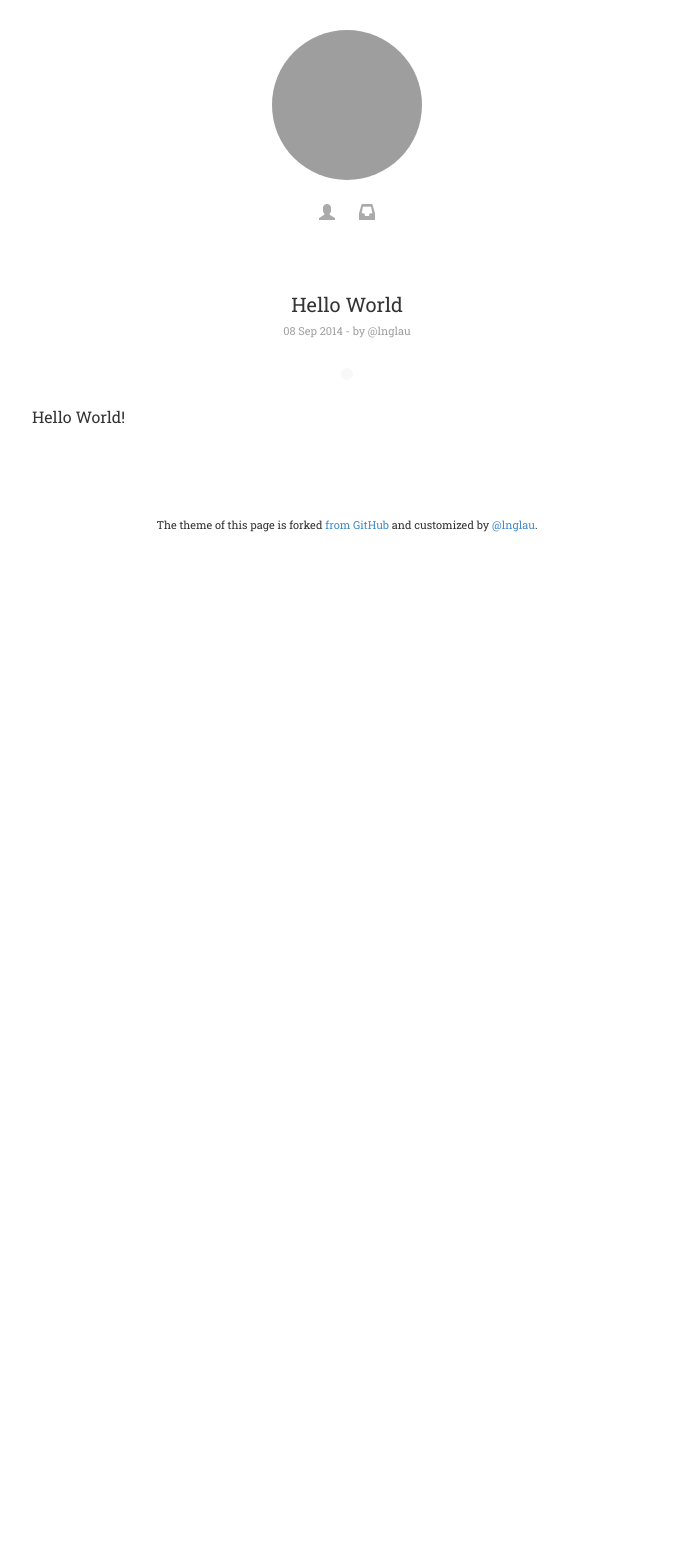
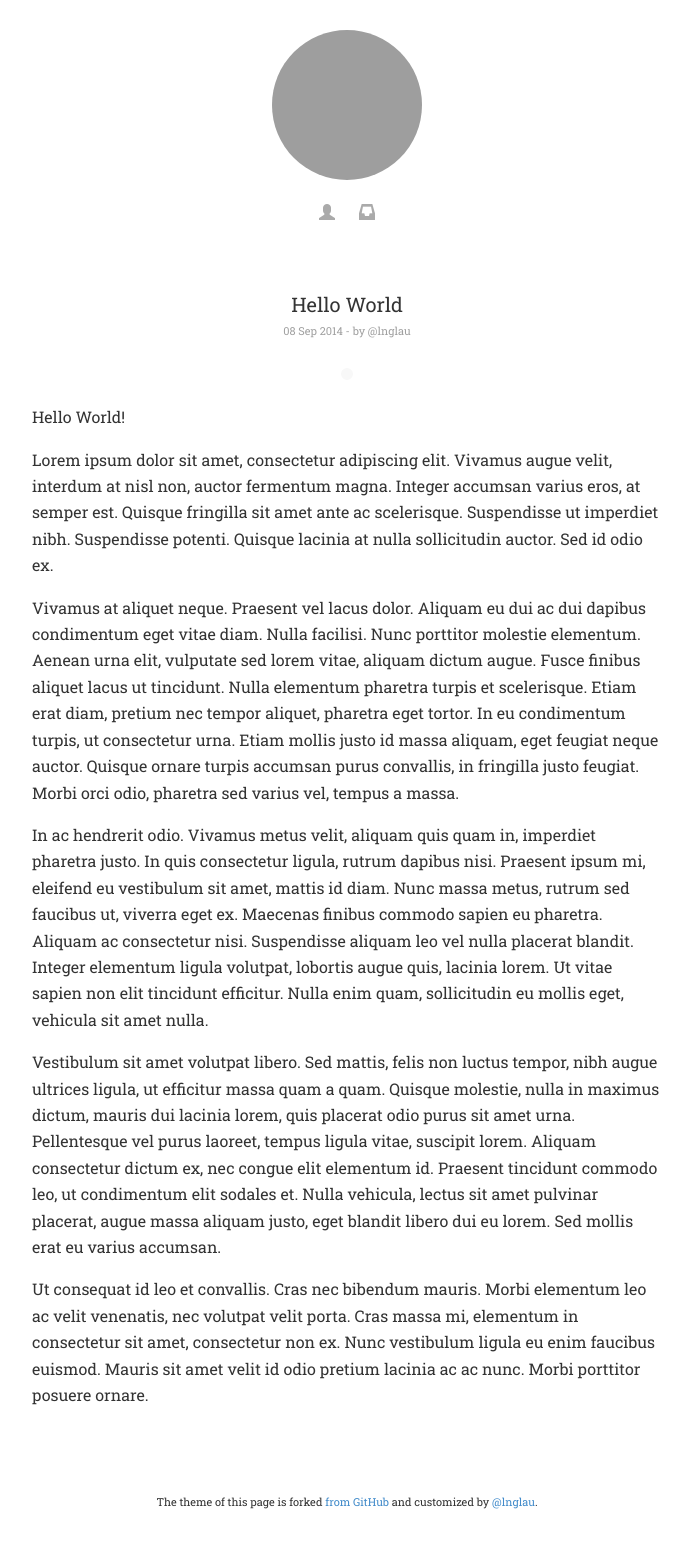
Before and after one commit to lonn/lonn.github.com, a Jekyll site: the page built from _posts/2014-09-08-hello-world.md, in a window 1280 px wide. Shown: the whole page, without its empty margins (293-983 px from the left). Built offline with Jekyll 4.4.1, drawn with Linux system fonts in a browser that asks for light colours; before the commit the page ends 900 px from its top, so only the background shows below that; grey boxes are pictures that could not be loaded.

Commit message:
clean up & hello world

```diff
--- a/_posts/2014-09-08-hello-world.md
+++ b/_posts/2014-09-08-hello-world.md
@@ -5,3 +5,13 @@ date: 2014-09-08 12:32:50
 ---
 
 Hello World!
+
+Lorem ipsum dolor sit amet, consectetur adipiscing elit. Vivamus augue velit, interdum at nisl non, auctor fermentum magna. Integer accumsan varius eros, at semper est. Quisque fringilla sit amet ante ac scelerisque. Suspendisse ut imperdiet nibh. Suspendisse potenti. Quisque lacinia at nulla sollicitudin auctor. Sed id odio ex.
+
+Vivamus at aliquet neque. Praesent vel lacus dolor. Aliquam eu dui ac dui dapibus condimentum eget vitae diam. Nulla facilisi. Nunc porttitor molestie elementum. Aenean urna elit, vulputate sed lorem vitae, aliquam dictum augue. Fusce finibus aliquet lacus ut tincidunt. Nulla elementum pharetra turpis et scelerisque. Etiam erat diam, pretium nec tempor aliquet, pharetra eget tortor. In eu condimentum turpis, ut consectetur urna. Etiam mollis justo id massa aliquam, eget feugiat neque auctor. Quisque ornare turpis accumsan purus convallis, in fringilla justo feugiat. Morbi orci odio, pharetra sed varius vel, tempus a massa.
+
+In ac hendrerit odio. Vivamus metus velit, aliquam quis quam in, imperdiet pharetra justo. In quis consectetur ligula, rutrum dapibus nisi. Praesent ipsum mi, eleifend eu vestibulum sit amet, mattis id diam. Nunc massa metus, rutrum sed faucibus ut, viverra eget ex. Maecenas finibus commodo sapien eu pharetra. Aliquam ac consectetur nisi. Suspendisse aliquam leo vel nulla placerat blandit. Integer elementum ligula volutpat, lobortis augue quis, lacinia lorem. Ut vitae sapien non elit tincidunt efficitur. Nulla enim quam, sollicitudin eu mollis eget, vehicula sit amet nulla.
+
+Vestibulum sit amet volutpat libero. Sed mattis, felis non luctus tempor, nibh augue ultrices ligula, ut efficitur massa quam a quam. Quisque molestie, nulla in maximus dictum, mauris dui lacinia lorem, quis placerat odio purus sit amet urna. Pellentesque vel purus laoreet, tempus ligula vitae, suscipit lorem. Aliquam consectetur dictum ex, nec congue elit elementum id. Praesent tincidunt commodo leo, ut condimentum elit sodales et. Nulla vehicula, lectus sit amet pulvinar placerat, augue massa aliquam justo, eget blandit libero dui eu lorem. Sed mollis erat eu varius accumsan.
+
+Ut consequat id leo et convallis. Cras nec bibendum mauris. Morbi elementum leo ac velit venenatis, nec volutpat velit porta. Cras massa mi, elementum in consectetur sit amet, consectetur non ex. Nunc vestibulum ligula eu enim faucibus euismod. Mauris sit amet velit id odio pretium lacinia ac ac nunc. Morbi porttitor posuere ornare.
```
Also changed, not shown: _posts/2014-09-08-hello-world-2.md (deleted, +0 -7 lines), _posts/2014-09-08-hello-world-3.md (deleted, +0 -9 lines).
